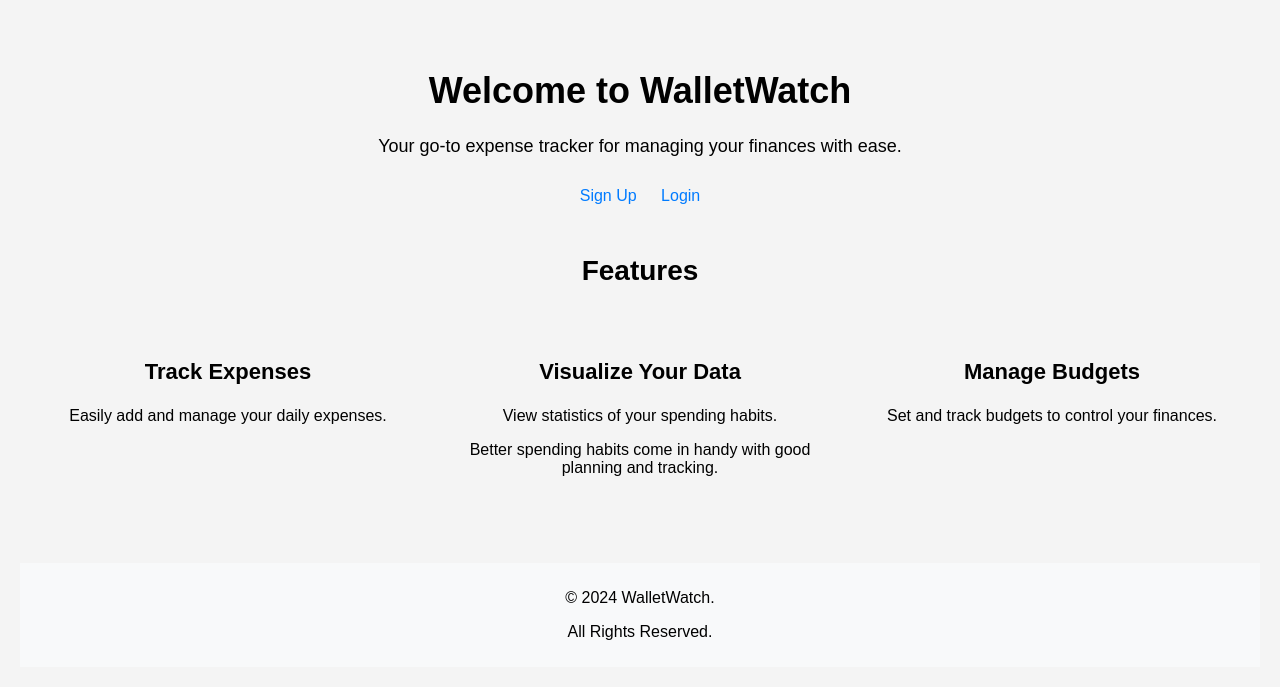
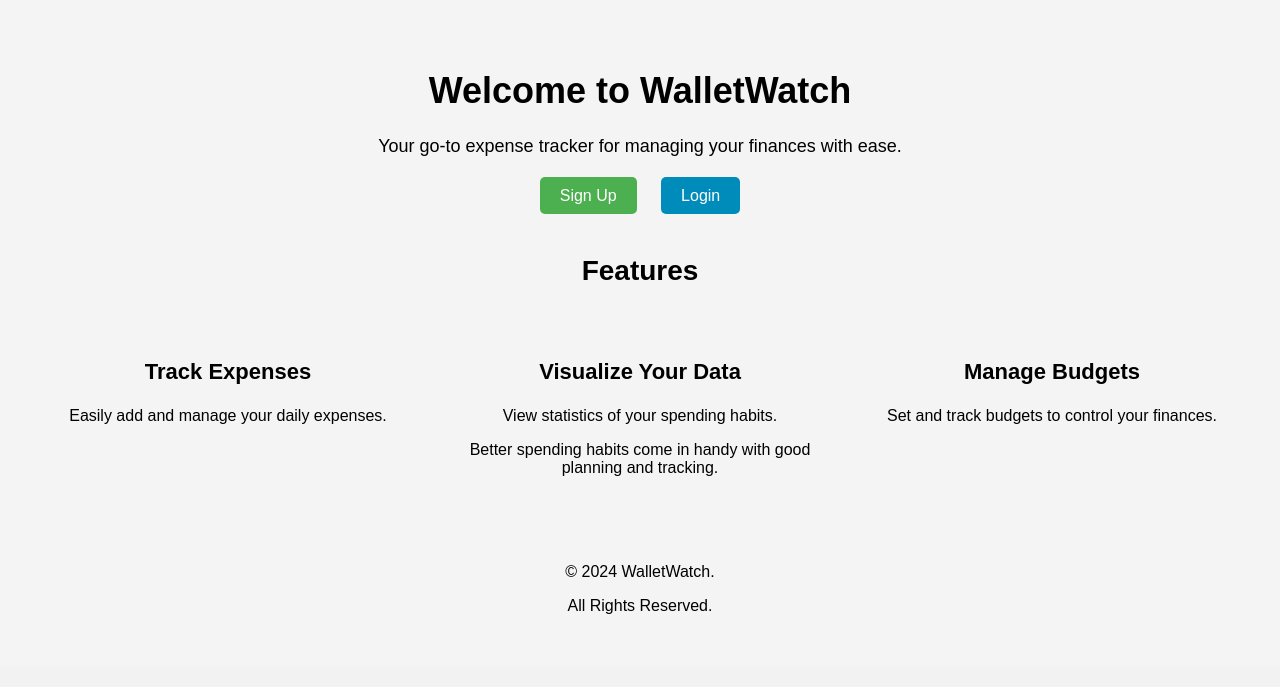
Before and after one commit to stanly08/walletwatch, a Flask app: page / in a window 1280 px wide. Shown: the part 134-821 px from the top of the page. After the commit the page ends 800 px from the top, so only its background shows below. Run offline with Flask 3, Linux system fonts and the light colour scheme.

Commit message:
Update index.html

```diff
--- a/app/templates/index.html
+++ b/app/templates/index.html
@@ -10,8 +10,8 @@
 
     <!-- Call to Action Buttons -->
     <div style="margin-top: 30px;">
-        <a href="{{ url_for('main.signup') }}" class="btn btn-success">Sign Up</a>
-        <a href="{{ url_for('main.login') }}" class="btn btn-primary" style="margin-left: 20px;">Login</a>
+        <a href="{{ url_for('main.signup') }}" style="text-decoration: none; padding: 10px 20px; background-color: #4CAF50; color: white; font-size: 16px; border-radius: 5px;">Sign Up</a>
+        <a href="{{ url_for('main.login') }}" style="text-decoration: none; padding: 10px 20px; background-color: #008CBA; color: white; font-size: 16px; border-radius: 5px; margin-left: 20px;">Login</a>
     </div>
 </div>
 
@@ -36,8 +36,10 @@
 </div>
 
 <!-- Footer Section -->
-<footer style="text-align: center; margin-top: 50px; padding: 10px 0; background-color: #f8f9fa;">
-    <p>&copy; 2024 WalletWatch.</p>
-    <p>All Rights Reserved.</p>
-</footer>
+<div>
+    <footer style="text-align: center; margin-top: 50px;">
+        <p>&copy; 2024 WalletWatch.</p>
+        <p>All Rights Reserved.</p>
+    </footer>
+</div>
 {% endblock %}
```
